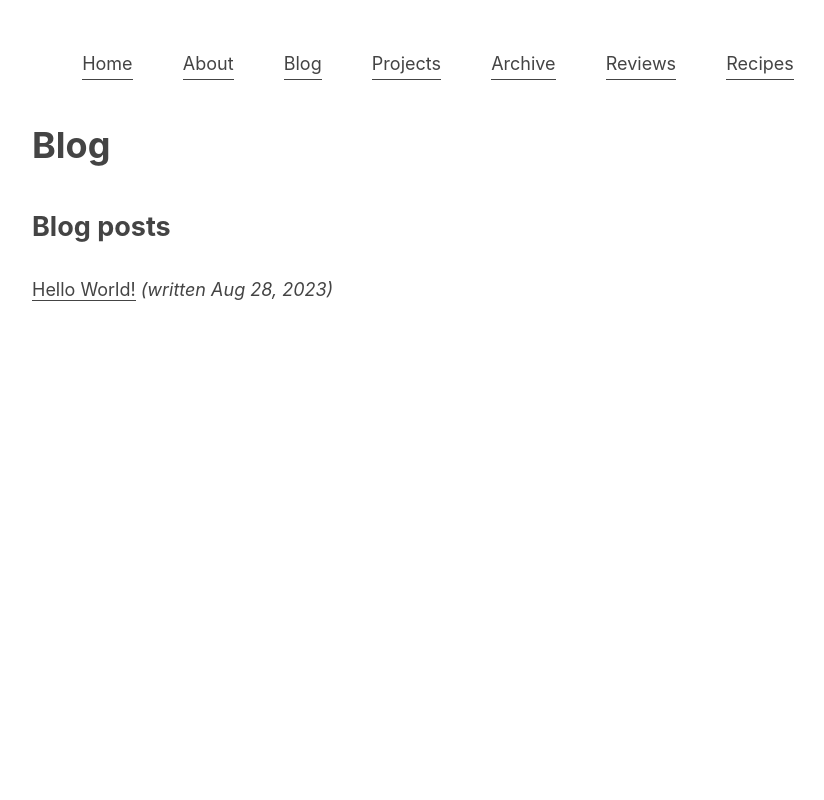
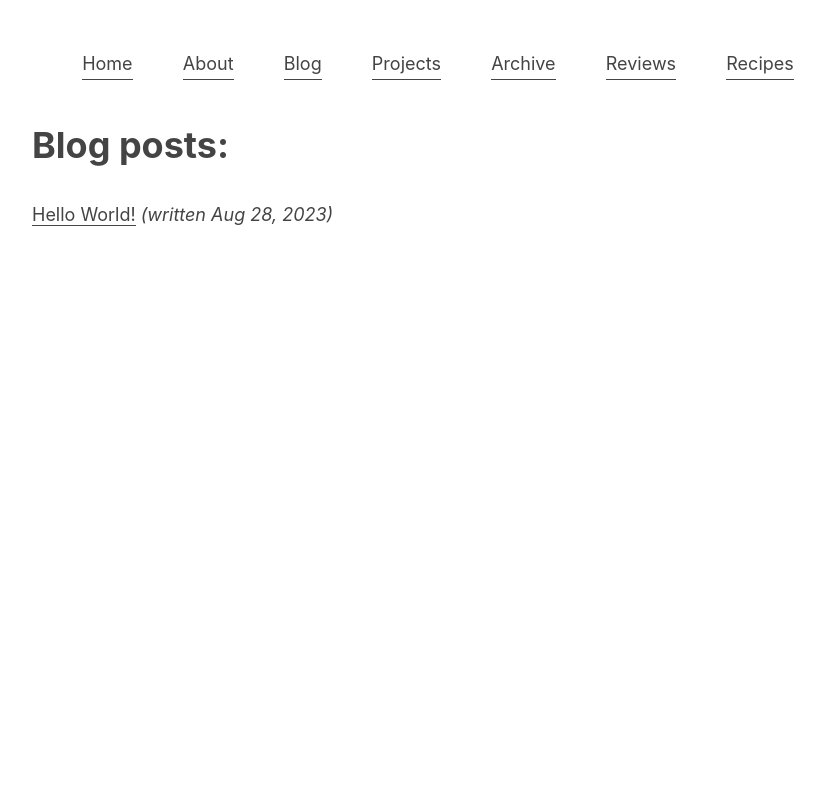
Before and after one commit to Ryan-Andrews99/Ryan-Andrews99.github.io, an Eleventy site: page src/blog.md in a window 1280 px wide. Shown: the top 800 px of the page, without its empty margins (202-1026 px from the left). Built offline with nearby package versions, Linux system fonts and the light colour scheme; Eleventy itself is replaced by a stand-in of ours; files that its build step writes are made by us from their sources; what eleventy-plugin-embed-spotify would draw is missing.

Commit message:
updated blog post limit

```diff
--- a/src/blog.md
+++ b/src/blog.md
@@ -1,11 +1,10 @@
 ---
-title: Blog
+title: 'Blog posts:'
 layout:  mylayout.njk
 eleventyExcludeFromCollections: true
 ---
-<h2>Blog posts</h2>
 {% assign blogs = collections.blogs | reverse %}
-{% for blog in blogs limit:5  %}
+{% for blog in blogs limit:10  %}
     <p>
     <a href="{{ blog.url }}">{{ blog.data.title }}</a> <i>(written {{ blog.date | date: "%b %d, %Y"}})</i>
     </p>
```
